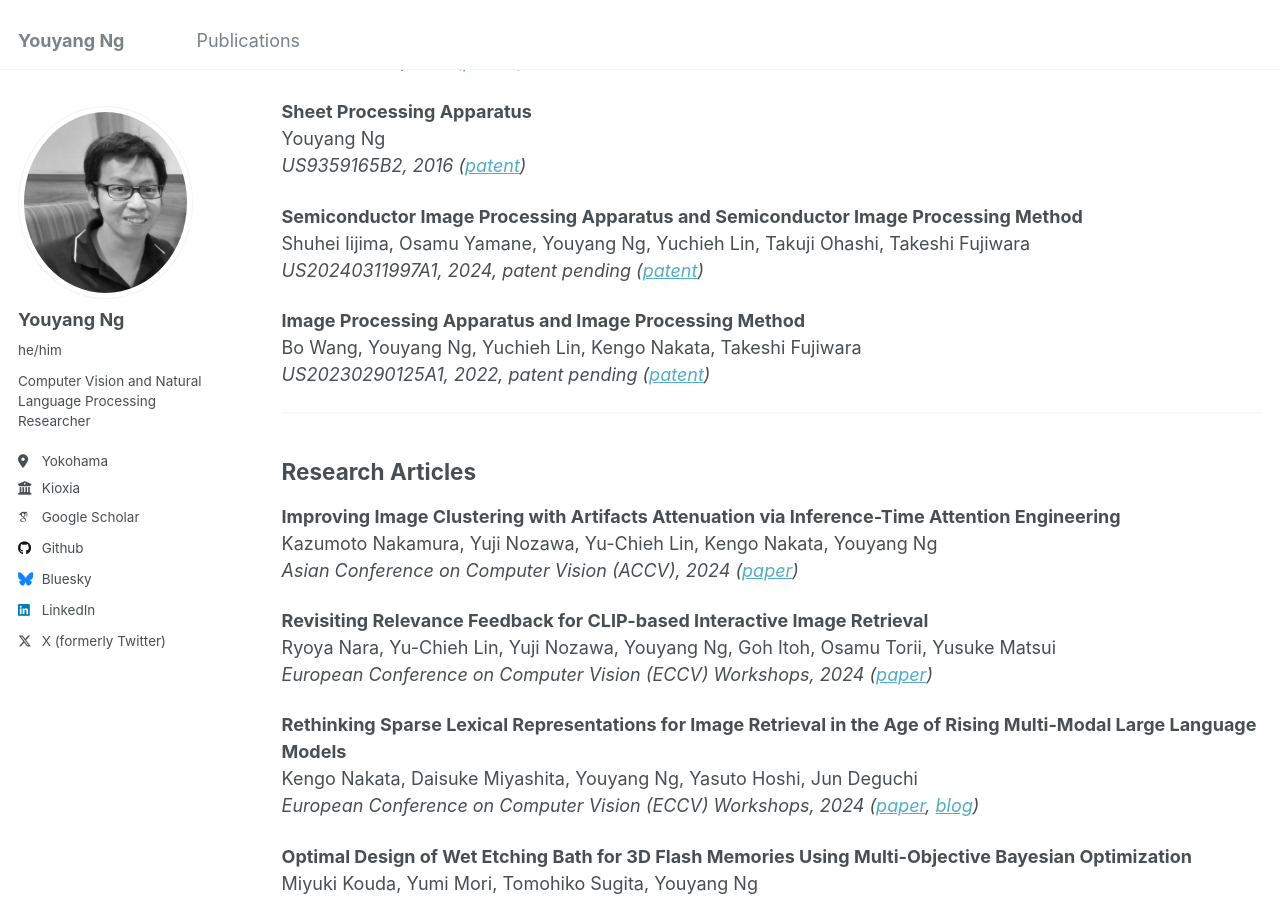
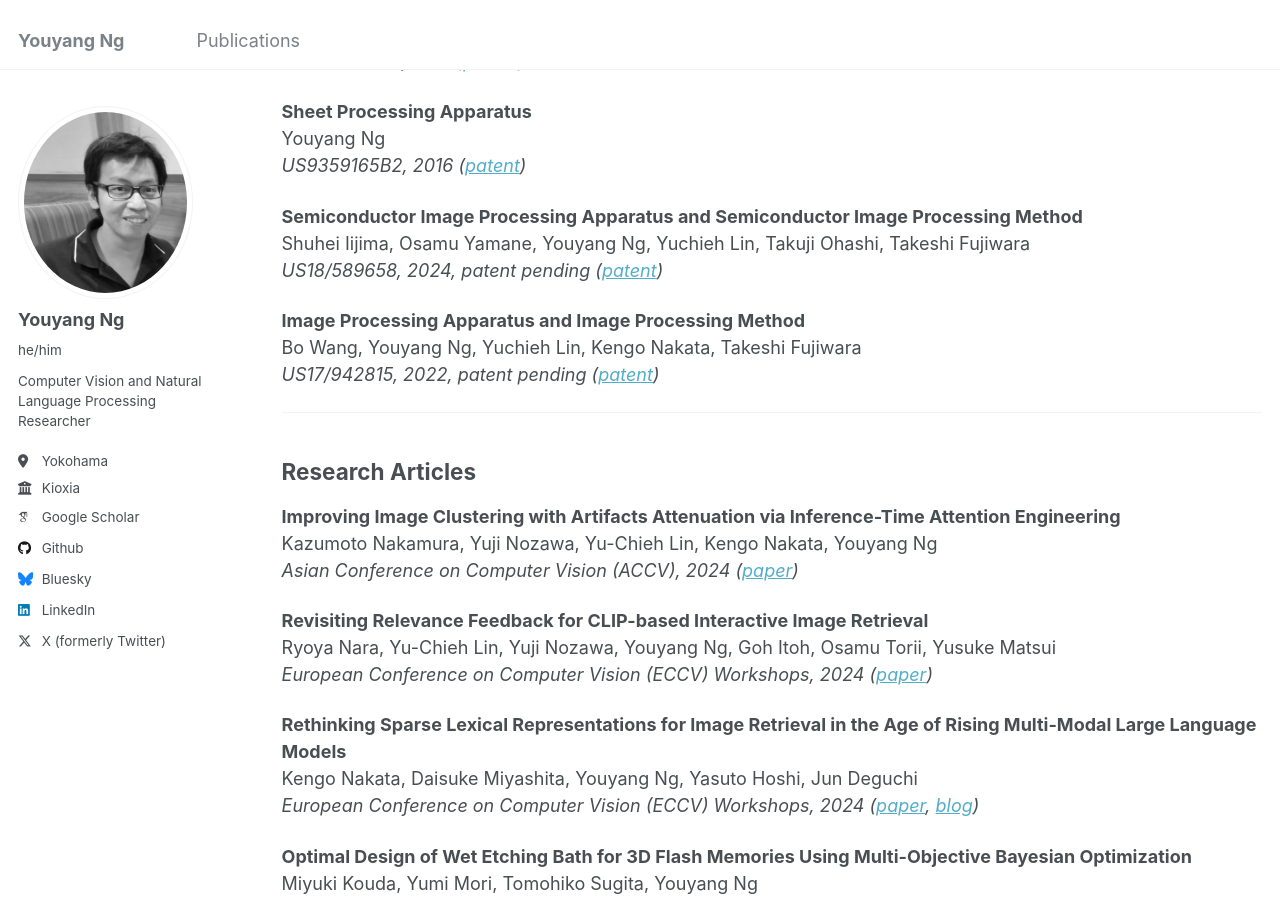
Before and after one commit to yy29/yy29.github.io, a Jekyll site: the page built from _pages/publications.md, in a window 1280 px wide and 900 px high, scrolled down 1815 px. Built offline with Jekyll 4.4.1, drawn with Linux system fonts in a browser that asks for light colours; some web fonts are replaced.

Commit message:
Update publications.md

```diff
--- a/_pages/publications.md
+++ b/_pages/publications.md
@@ -76,11 +76,11 @@ Youyang Ng
 
 **Semiconductor Image Processing Apparatus and Semiconductor Image Processing Method**
 Shuhei Iijima, Osamu Yamane, Youyang Ng, Yuchieh Lin, Takuji Ohashi, Takeshi Fujiwara
-*US20240311997A1, 2024, patent pending ([patent](https://patents.google.com/patent/US20240311997A1/en))*
+*US18/589658, 2024, patent pending ([patent](https://patents.google.com/patent/US20240311997A1/en))*
 
 **Image Processing Apparatus and Image Processing Method**
 Bo Wang, Youyang Ng, Yuchieh Lin, Kengo Nakata, Takeshi Fujiwara
-*US20230290125A1, 2022, patent pending ([patent](https://patents.google.com/patent/US20230290125A1/en))*
+*US17/942815, 2022, patent pending ([patent](https://patents.google.com/patent/US20230290125A1/en))*
 
 ---
 ## Research Articles
```
